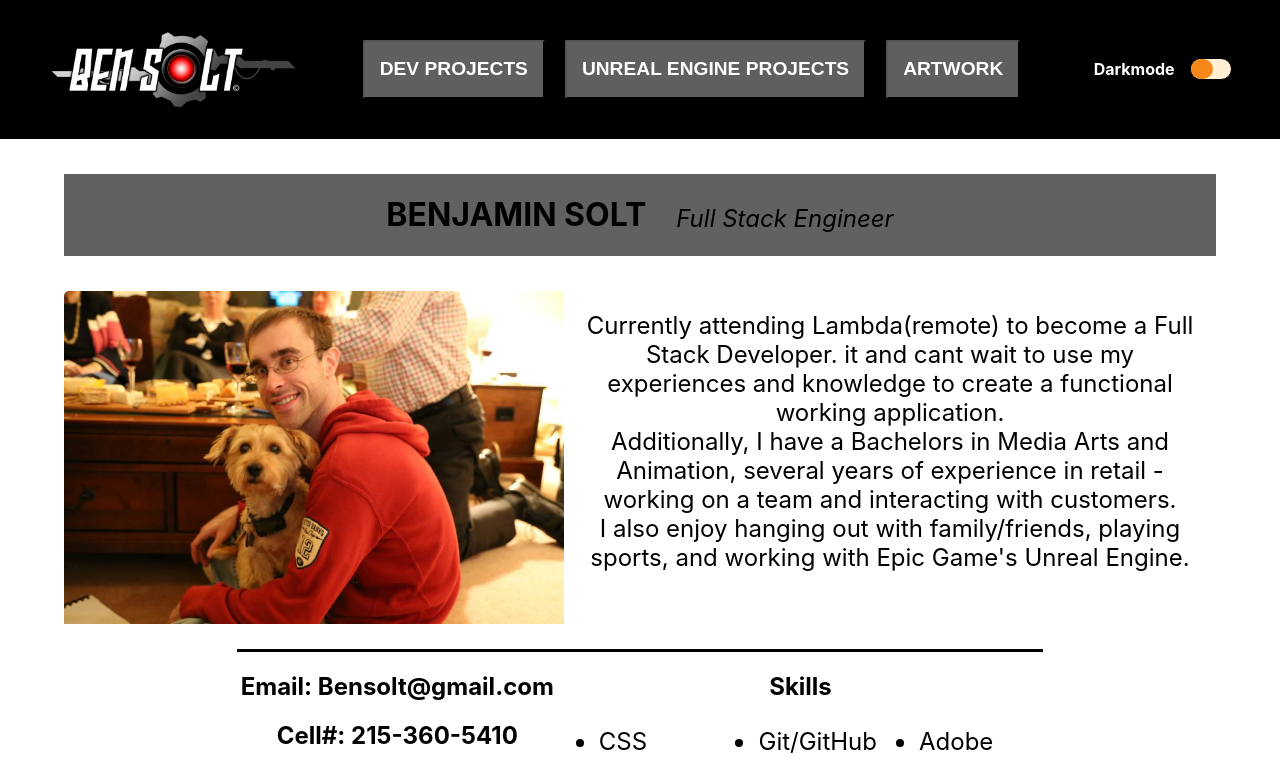
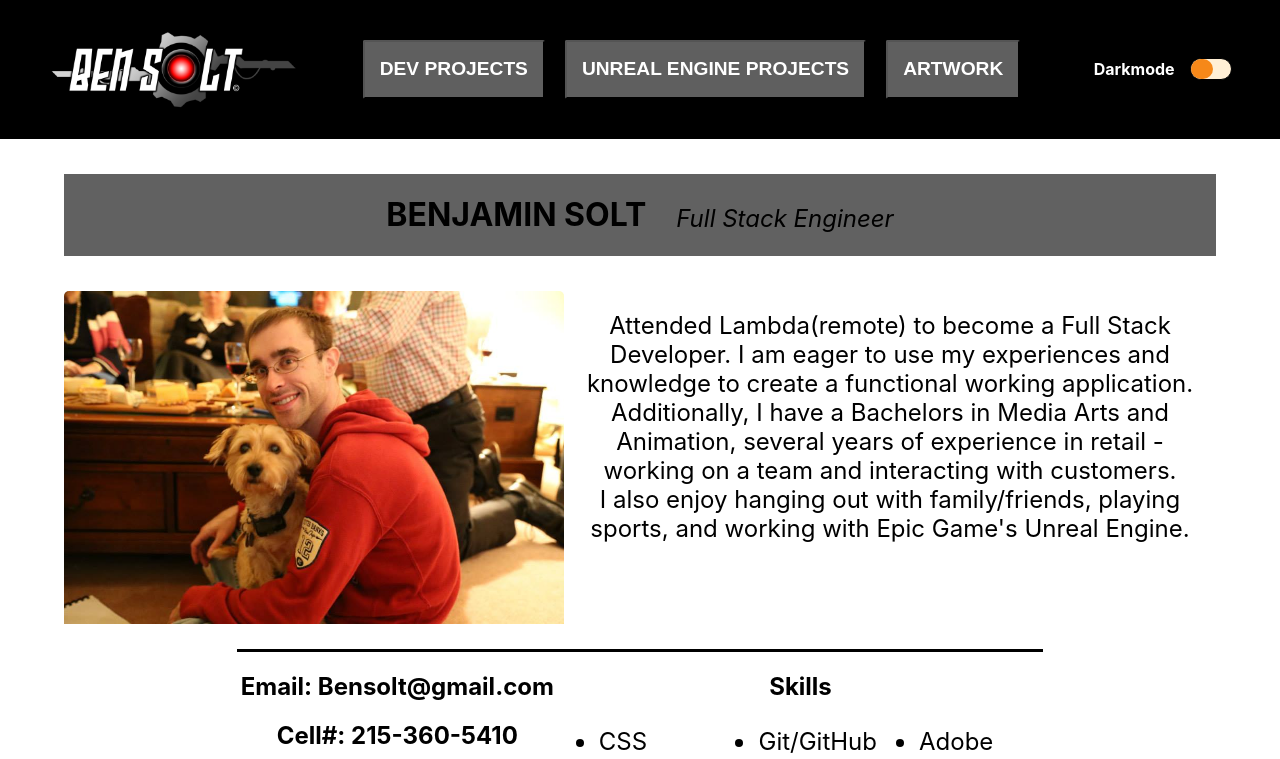
Before and after one commit to BenSolt/MyPortfolio, a React (Create React App) app in the folder portfolio/: page / in a window 1280 px wide. Shown: the top 759 px of the page. Built offline with nearby package versions, Linux system fonts and the light colour scheme.

Commit message:
edited resume and about me section

```diff
--- a/portfolio/src/components/home/Home.js
+++ b/portfolio/src/components/home/Home.js
@@ -37,8 +37,8 @@ export default function Home() {
         <div className="section1">
             <img class='imgBenKaylee'src={BenKaylee} alt="BenandKaylee(dog)" />
             <div class="textholder1">
-              <h2>Currently attending Lambda(remote) to become a Full Stack Developer.
-                it and cant wait to use my experiences and knowledge to create a functional working application.
+              <h2>Attended Lambda(remote) to become a Full Stack Developer.
+                I am eager to use my experiences and knowledge to create a functional working application.
                 <br/>
                 Additionally, I have a Bachelors in Media Arts and Animation, several years
                 of experience in retail - working on a team and interacting with customers.
```
Also changed, not shown: 1 other file (tests, documents, lock files or other folders).
